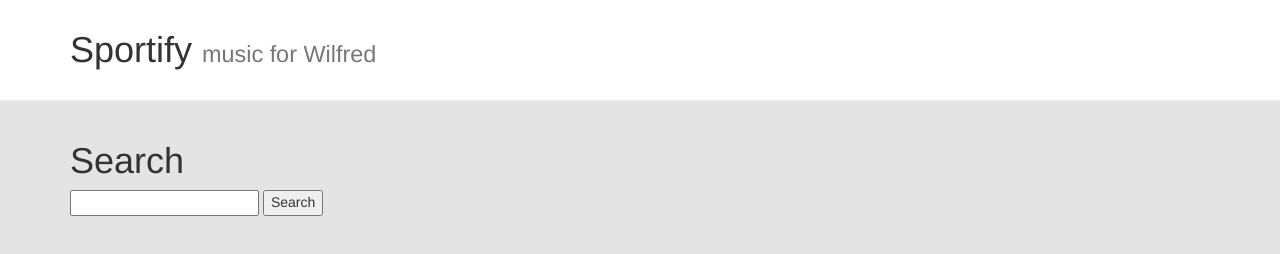
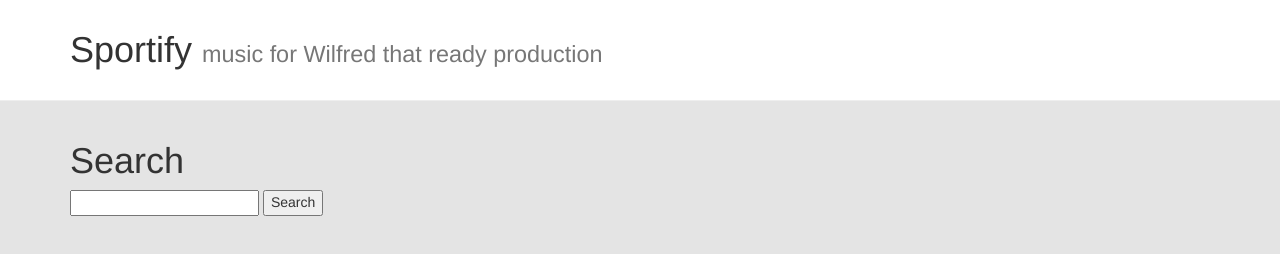
Before and after one commit to jjokom/music, a website: page index.html in a window 1280 px wide. Drawn offline with Linux system fonts and the light colour scheme; a web font is replaced by a local one.

Commit message:
demo for wilfred

```diff
--- a/index.html
+++ b/index.html
@@ -10,7 +10,7 @@
   <body class="container-fullwidth">
     <div class="page-header">
       <div class="container">
-        <h1>Sportify <small>music for Wilfred</small></h1>
+        <h1>Sportify <small>music for Wilfred that ready production</small></h1>
       </div>
     </div>
 
```
